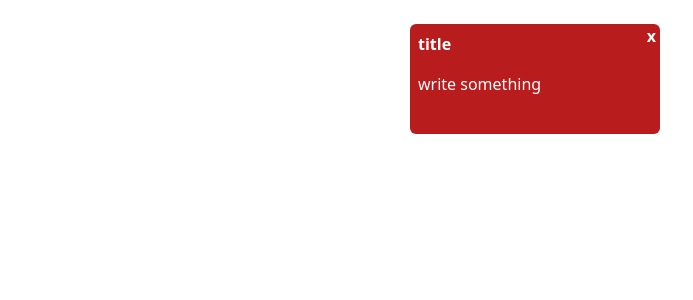
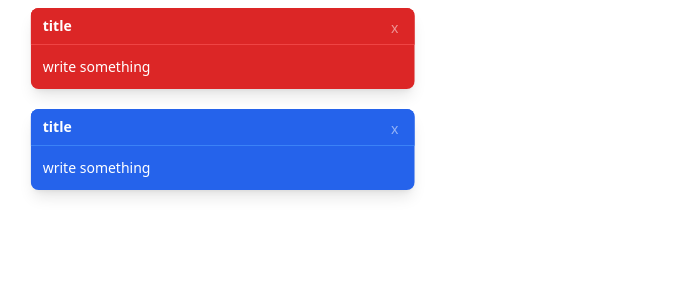
Before and after one commit to riazi-fsi/component, a React (Create React App) app: page /toast-page in a window 1280 px wide. Shown: the top 300 px of the page, without its empty margins (0-693 px from the left). Built offline with nearby package versions, Linux system fonts and the light colour scheme.

Commit message:
fix bug toas and style

```diff
--- a/src/components/Toast/Toast.jsx
+++ b/src/components/Toast/Toast.jsx
@@ -8,28 +8,53 @@ function Toast({title,message,className,visible,type,onClick,close}) {
    const  levelType= ()=> {
         switch (type) {
             case 'warning':
-                return ' bg-orange-500';
+                return ' bg-yellow-500  ';
             case 'danger':
-                return 'bg-red-700';
+                return 'bg-red-600 ';
             case 'success':
-                return 'bg-green-700'
+                return 'bg-green-500 ';
+                case 'info':
+                    return 'bg-blue-600 '
             default:
                 break
+
+
+        }
+    }
+    const  levelTypBorder= ()=> {
+        switch (type) {
+            case 'warning':
+                return ' bg-yellow-500 border-yellow-400 ';
+            case 'danger':
+                return 'bg-red-600 border-red-500';
+            case 'success':
+                return 'bg-green-500 border-green-400';
+                case 'info':
+                    return 'bg-blue-600 border-blue-500'
+            default:
+                break
+
+
         }
     }
     return (
-        <div className={(visible ? 'visible' : '') + ' ' + className}>
+      <div className='flex flex-col justify-center'>
+        <div className={(visible ? 'visible ' : '') + ' ' + className}>
 
-            <div className={'fixed w-[250px] right-[50%] top-[3%] z-50 min-h-[110px]  rounded-md text-white Toast ' + " " + levelType()}>
+            <div className={'  shadow-lg  w-96 max-w-full text-sm pointer-events-auto bg-clip-padding rounded-lg block mb-3 text-white Toast ' + " " + levelType()}>
+            <div className={" flex justify-between items-center py-2 px-3 bg-clip-padding border-b  rounded-t-lg " + levelTypBorder()}>
+            <p className='font-bold text-white flex items-center'>{title}</p>
+                {close ?
+                    <button className="btn-close btn-close-white box-content w-4 h-4 ml-2 text-white border-none rounded-none opacity-50 focus:shadow-none focus:outline-none focus:opacity-100 hover:text-white hover:opacity-75 hover:no-underline " onClick={onClick}> x</button> : null}
 
-                {close ?
-                    <div className="cursor-pointer px-1 absolute right-0 font-bold  text-white " onClick={onClick}> x</div> : null}
-
+                    </div>
                 <div>
                 </div>
-                <h6 className='p-2 font-bold'>{title}</h6>
-                <p className="p-2">{message}</p>
+
+                <p className={"p-3  rounded-b-lg break-words text-whit" + levelType()}>{message}</p>
             </div>
+
+        </div>
         </div>
     )
 }
@@ -41,7 +66,7 @@ Toast.propTypes = {
     onClick:PropTypes.func,
     visible:PropTypes.bool,
     close:PropTypes.bool,
-    type:PropTypes.oneOf(['success','danger',"warning"]).isRequired
+    type:PropTypes.oneOf(['success','danger',"warning","info"]).isRequired
 }
 
 export default Toast
--- a/src/pages/ToastPage.js
+++ b/src/pages/ToastPage.js
@@ -7,17 +7,22 @@ function ToastPage(props) {
   const [visible, setVisible] = useState(true)
   const [close, setClose] = useState(true)
   const [visibleSucc, setVisibleSuccess] = useState(true)
+  const [visibleinfo, setVisibleinfo] = useState(true)
   useEffect(() => {
     setVisible(true)
     setTimeout(() => setVisibleSuccess(false), 2000)
 
   }, [], setVisibleSuccess)
   const handleClose = () => {
+    setVisible(false)
 
-    setVisible(false)
+  }
+  const handleClose2 = () => {
+    setVisibleinfo(false)
+
   }
   return (
-    <div className='flex'>
+    <div className=''>
 
       <Toast
         visible={visible}
@@ -29,9 +34,18 @@ function ToastPage(props) {
         message="write something"
       />
       <Toast
+        visible={visibleinfo}
+        close={close}
+        onClick={handleClose2}
+        title="title"
+        className='mt-2'
+        type='info'
+        message="write something"
+      />
+      <Toast
         visible={visibleSucc}
 
-        onClick={handleClose}
+
         title="title"
         className='mt-2'
         type='success'
```
Also changed, not shown: 1 other file (tests, documents, lock files or other folders).
